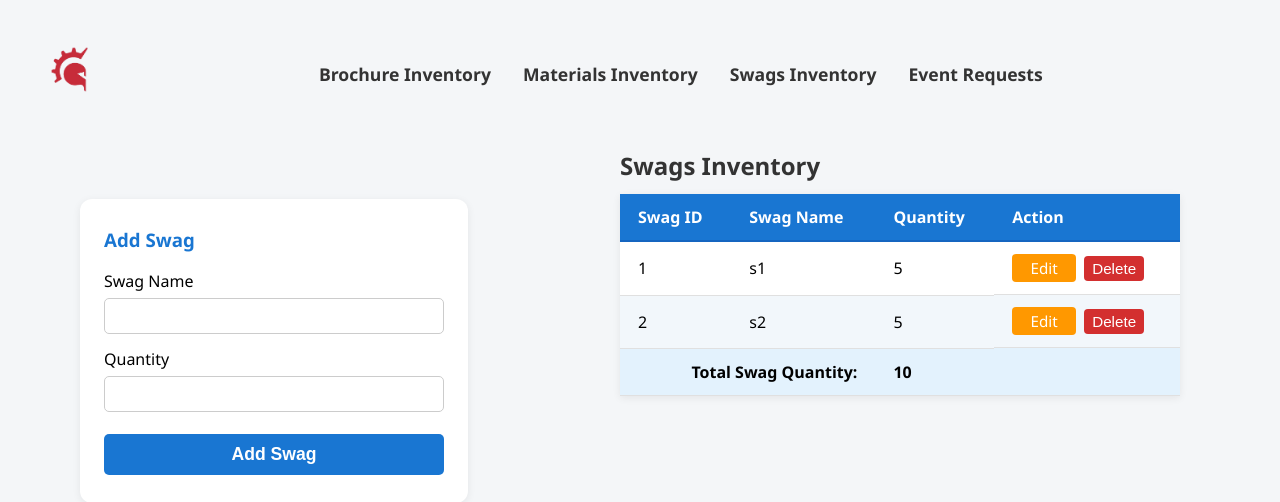
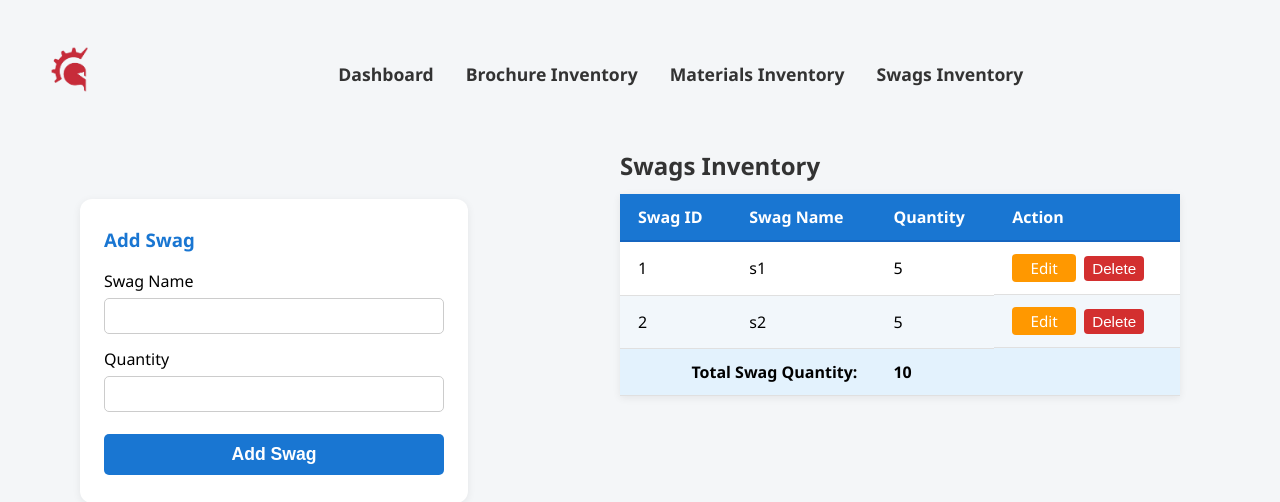
Before and after one commit to Carlito-Tagarro/inventory_System, a PHP site: page /phpmailer/swags_inventory.php in a window 1280 px wide. Shown: the top 502 px of the page. Run offline with PHP 8.4, Linux system fonts and the light colour scheme; a user stored in the database is signed in; data comes from the database, SQL or seed files in the repository.

Commit message:
UpdateNation

```diff
--- a/brochure_inventory.php
+++ b/brochure_inventory.php
@@ -223,10 +223,11 @@
     <nav>
         <a href="admin.php"><img src="images/images__1_-removebg-preview.png" alt="Company Logo"></a>
     <div class="nav-container">
+        <a href="admin.php">Dashboard</a>
         <a href="brochure_inventory.php">Brochure Inventory</a>
         <a href="marketing_inventory.php">Materials Inventory</a>
         <a href="swags_inventory.php">Swags Inventory</a>
-        <a href="admin_request.php">Event Requests</a>
+
     </div>
     </nav>
     <div class="container-flex">
--- a/connection.php
+++ b/connection.php
@@ -2,7 +2,7 @@
 function CONNECTIVITY() {
     $servername = "localhost";
     $username = "root";
-    $password = "SANTANDER13";
+    $password = "";
     $dbname = "inventory_system";
 
 
--- a/index.php
+++ b/index.php
@@ -398,7 +398,6 @@ if ($_SERVER["REQUEST_METHOD"] == "POST") {
             <div class="modal-content">
                 <span class="close" id="closeModal">&times;</span>
                 <h3 style="margin-top:0; text-align:center;">
-                    <img src="images/materials_icon.png" alt="Materials" style="height:32px;vertical-align:middle;margin-right:8px;">
                     Provide Materials
                 </h3>
                 <p style="text-align:center; color:#555;">Please specify the materials you will provide for this event.</p>
--- a/marketing_inventory.php
+++ b/marketing_inventory.php
@@ -217,10 +217,10 @@ DISCONNECTIVITY($connection);
     <nav>
         <a href="admin.php"><img src="images/images__1_-removebg-preview.png" alt="Company Logo"></a>
     <div class="nav-container">
+        <a href="admin.php">Dashboard</a>
         <a href="brochure_inventory.php">Brochure Inventory</a>
         <a href="marketing_inventory.php">Materials Inventory</a>
         <a href="swags_inventory.php">Swags Inventory</a>
-        <a href="admin_request.php">Event Requests</a>
     </div>
     </nav>
 
--- a/swags_inventory.php
+++ b/swags_inventory.php
@@ -217,10 +217,11 @@ DISCONNECTIVITY($connection);
     <nav>
         <a href="admin.php"><img src="images/images__1_-removebg-preview.png" alt="Company Logo"></a>
     <div class="nav-container">
+         <a href="admin.php">Dashboard</a>
         <a href="brochure_inventory.php">Brochure Inventory</a>
         <a href="marketing_inventory.php">Materials Inventory</a>
         <a href="swags_inventory.php">Swags Inventory</a>
-        <a href="admin_request.php">Event Requests</a>
+
     </div>
     </nav>
     <div class="container-flex">
```
